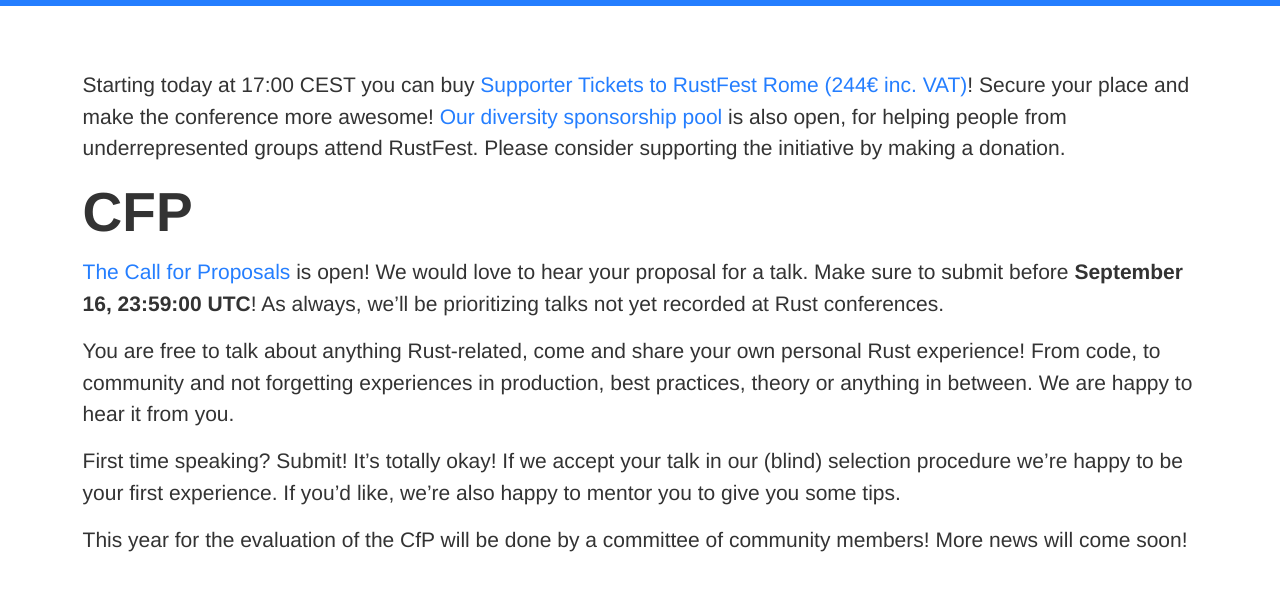
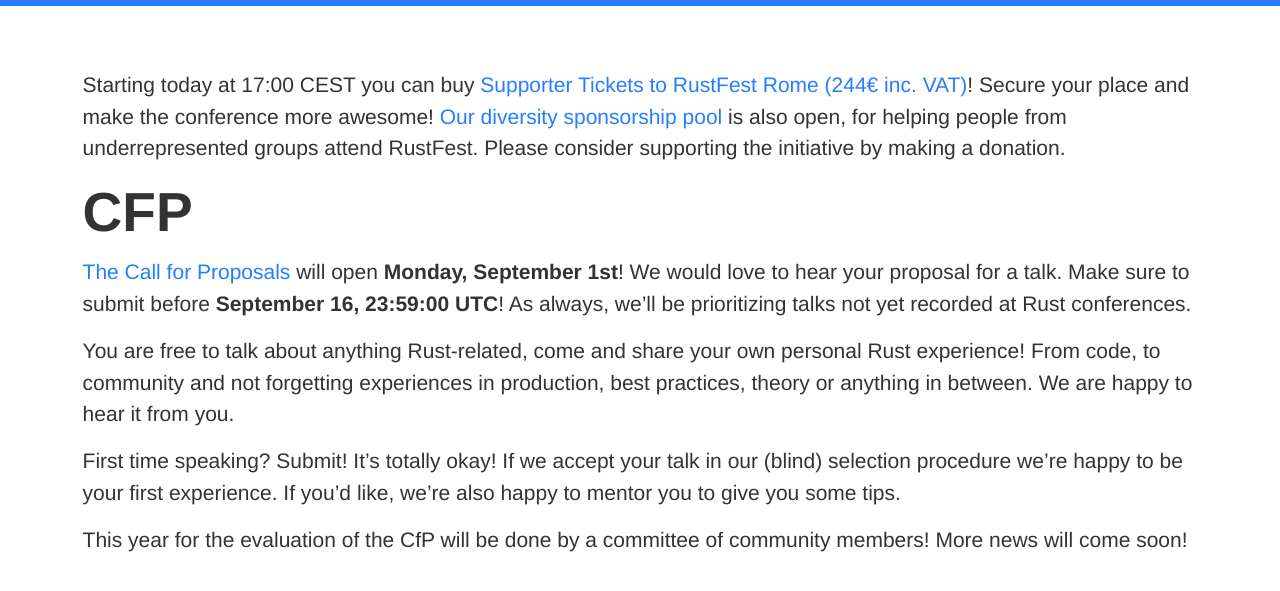
Before and after one commit to RustFestEU/blog.rustfest.eu, a Jekyll site: the page built from _posts/2018-08-31-this-week-in-rustfest-0-cfp-and-tickets.md, in a window 1280 px wide and 900 px high, scrolled down 339 px, cut to the strip 0-617 px from the top of the window. Shown: the top 591 px of the strip. Built offline with Jekyll 4.4.1, drawn with Linux system fonts in a browser that asks for light colours.

Commit message:
Set the CfP open day

```diff
--- a/_posts/2018-08-31-this-week-in-rustfest-0-cfp-and-tickets.md
+++ b/_posts/2018-08-31-this-week-in-rustfest-0-cfp-and-tickets.md
@@ -13,7 +13,7 @@
 
 # CFP
 
-[The Call for Proposals](https://cfp.rustfest.eu) is open! We would love to hear your proposal for a talk. Make sure to submit before **September 16, 23:59:00 UTC**! As always, we'll be prioritizing talks not yet recorded at Rust conferences.
+[The Call for Proposals](https://cfp.rustfest.eu) will open **Monday, September 1st**! We would love to hear your proposal for a talk. Make sure to submit before **September 16, 23:59:00 UTC**! As always, we'll be prioritizing talks not yet recorded at Rust conferences.
 
 You are free to talk about anything Rust-related, come and share your own personal Rust experience! From code, to community and not forgetting experiences in production, best practices, theory or anything in between. We are happy to hear it from you.
 
```
